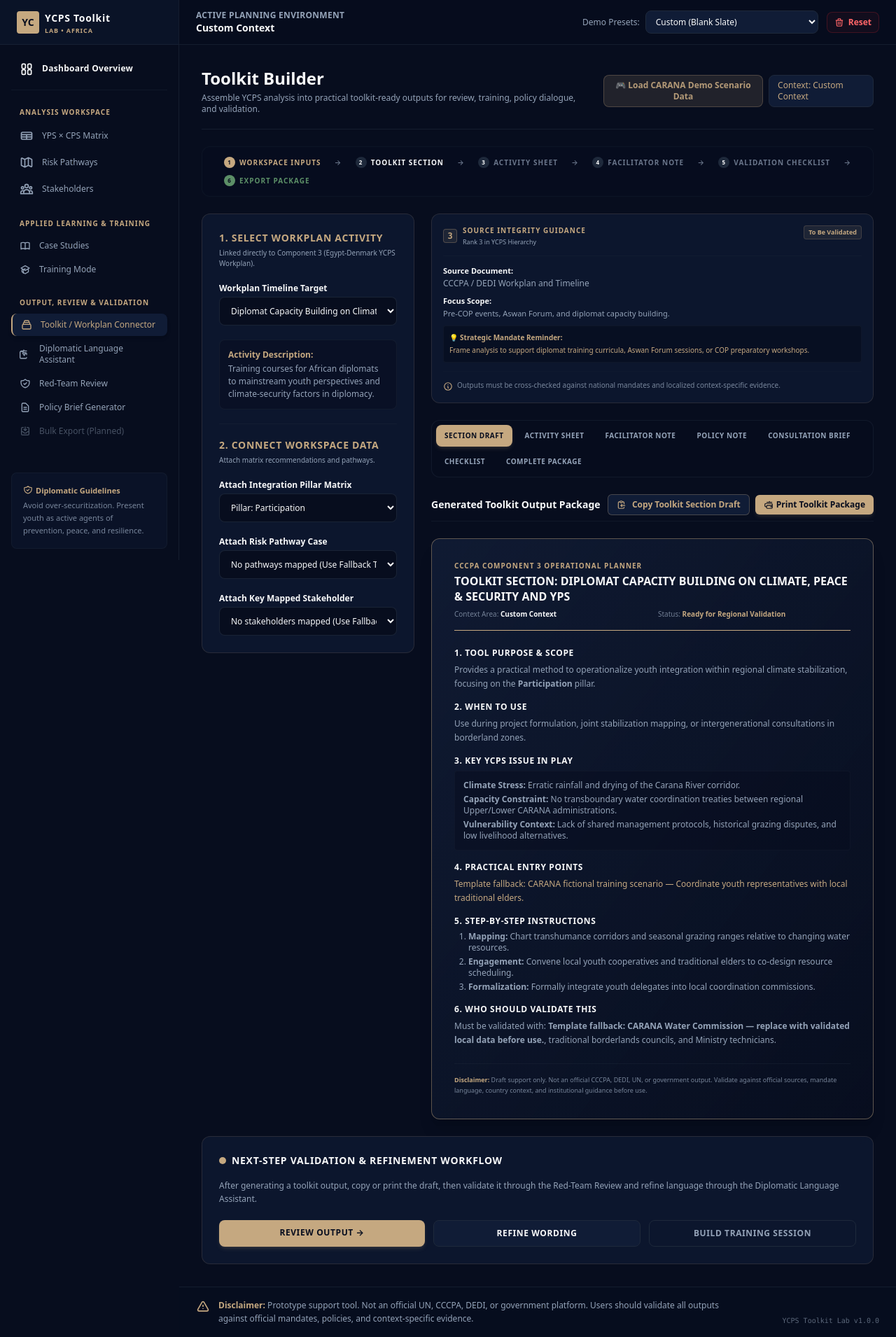
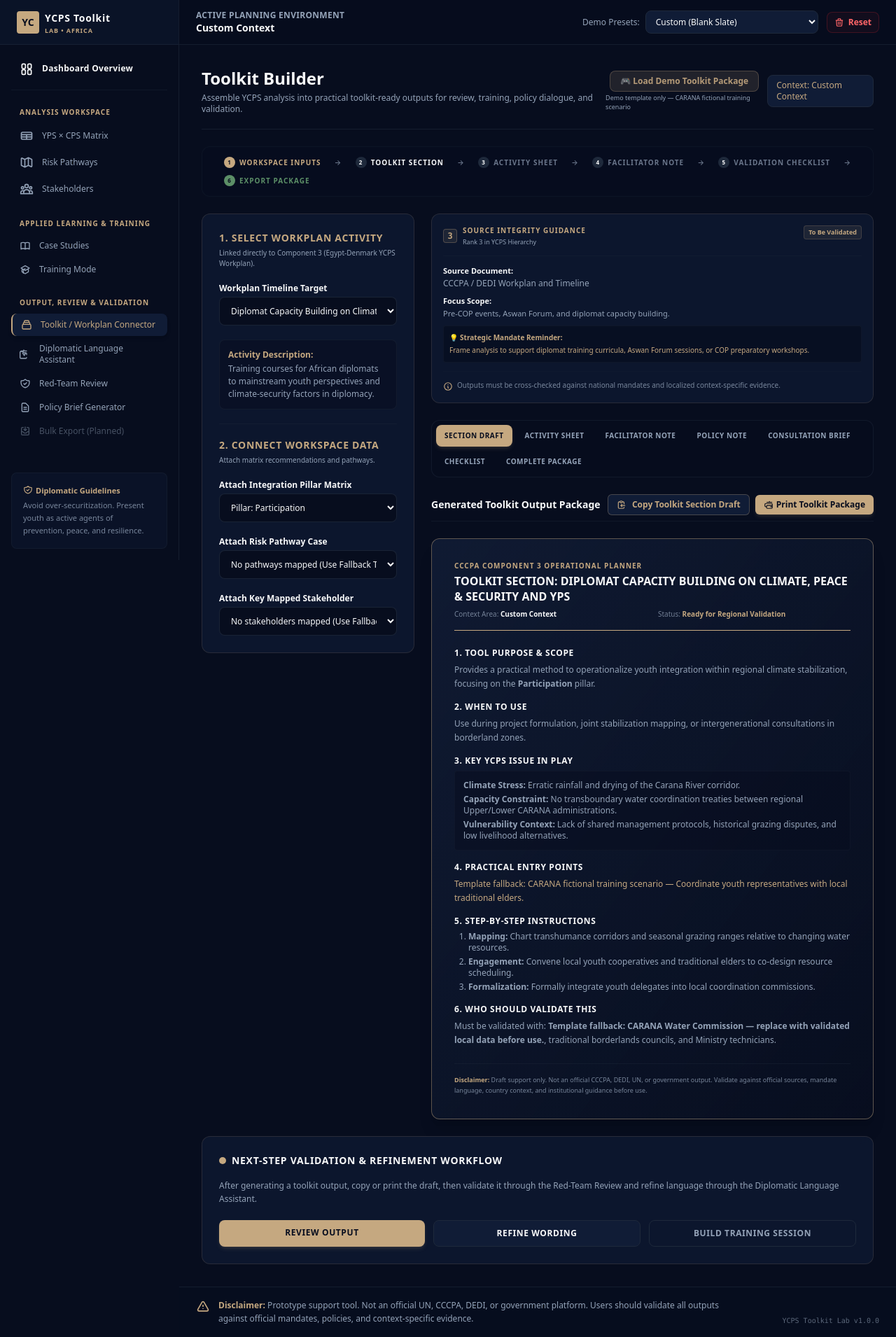
Before and after one commit to maissaramoheb/ycps-toolkit-lab, a Next.js app: page /toolkit in a window 1280 px wide. Shown: the whole page at 70% size. Built offline with nearby package versions, Linux system fonts and the light colour scheme.

Commit message:
Add toolkit builder output package

```diff
--- a/src/app/toolkit/page.tsx
+++ b/src/app/toolkit/page.tsx
@@ -17,6 +17,18 @@ export default function WorkplanToolkitPage() {
   const [selectedPathwayId, setSelectedPathwayId] = useState<string>('');
   const [selectedStakeholderId, setSelectedStakeholderId] = useState<string>('');
   const [selectedOutputType, setSelectedOutputType] = useState<string>('toolkit_section');
+
+  // Interactive Validation Checklist state
+  const [checkedChecks, setCheckedChecks] = useState<Record<number, boolean>>({
+    0: true, 1: true, 2: true, 3: true, 4: true, 5: true, 6: true, 7: true, 8: true, 9: true, 10: true, 11: true, 12: true, 13: true, 14: true
+  });
+
+  const handleToggleCheck = (idx: number) => {
+    setCheckedChecks((prev) => ({
+      ...prev,
+      [idx]: !prev[idx]
+    }));
+  };
 
   const activeActivity = WORKPLAN_ACTIVITIES.find((a) => a.id === selectedActivity) || WORKPLAN_ACTIVITIES[0];
 
@@ -314,8 +326,9 @@ export default function WorkplanToolkitPage() {
             Assemble YCPS analysis into practical toolkit-ready outputs for review, training, policy dialogue, and validation.
           </p>
         </div>
-        <div className="flex items-center gap-2">
+        <div className="flex items-center gap-3">
           {/* Optional Demo Helper */}
+          <div className="flex flex-col items-end no-print">
             <button
               onClick={() => {
                 if (window.confirm("This will load the CARANA Fictional Training Scenario into your workspace to demonstrate the Toolkit Builder. Continue?")) {
@@ -323,10 +336,14 @@ export default function WorkplanToolkitPage() {
                 }
               }}
               type="button"
-            className="px-3.5 py-1.5 bg-brand-gold/15 border border-brand-gold/30 hover:bg-brand-gold/25 text-brand-gold rounded-lg text-xs font-semibold flex items-center gap-1.5 transition-all cursor-pointer no-print animate-pulse"
+              className="px-3.5 py-1.5 bg-brand-gold/15 border border-brand-gold/30 hover:bg-brand-gold/25 text-brand-gold rounded-lg text-xs font-semibold flex items-center gap-1.5 transition-all cursor-pointer animate-pulse"
             >
-            <span>🎮 Load CARANA Demo Scenario Data</span>
+              <span>🎮 Load Demo Toolkit Package</span>
             </button>
+            <span className="text-[9px] text-brand-grey-text mt-0.5">
+              Demo template only — CARANA fictional training scenario
+            </span>
+          </div>
           <div className="text-xs px-3 py-1.5 rounded-lg bg-brand-navy-light border border-brand-grey-border font-medium text-brand-gold">
             Context: {contextName}
           </div>
@@ -749,7 +766,12 @@ export default function WorkplanToolkitPage() {
                     { label: 'Workplan Relevance', desc: `Mapped output satisfies Component 3 targets: ${activeActivity.name.slice(0, 40)}...` }
                   ].map((chk, idx) => (
                     <div key={idx} className="flex items-start gap-2.5">
-                      <input type="checkbox" readOnly checked disabled className="mt-1 h-3.5 w-3.5 text-brand-gold bg-transparent border border-brand-grey-border rounded cursor-not-allowed" />
+                      <input
+                        type="checkbox"
+                        checked={!!checkedChecks[idx]}
+                        onChange={() => handleToggleCheck(idx)}
+                        className="mt-1 h-3.5 w-3.5 text-brand-gold bg-transparent border border-brand-grey-border rounded cursor-pointer"
+                      />
                       <div>
                         <span className="font-bold text-brand-offwhite print:text-black block text-[11px]">{chk.label}</span>
                         <span className="text-[10px] text-brand-grey-text">{chk.desc}</span>
@@ -822,7 +844,7 @@ export default function WorkplanToolkitPage() {
             href="/review"
             className="flex-1 px-4 py-2.5 bg-brand-gold hover:bg-brand-gold-dark text-brand-navy-dark font-bold rounded-lg text-xs tracking-wider uppercase text-center transition-all cursor-pointer shadow-md shadow-brand-gold/15"
           >
-            Review Output →
+            Review Output
           </Link>
           <Link
             href="/language"
```
Lines whose indentation alone changed are shown as unchanged.
